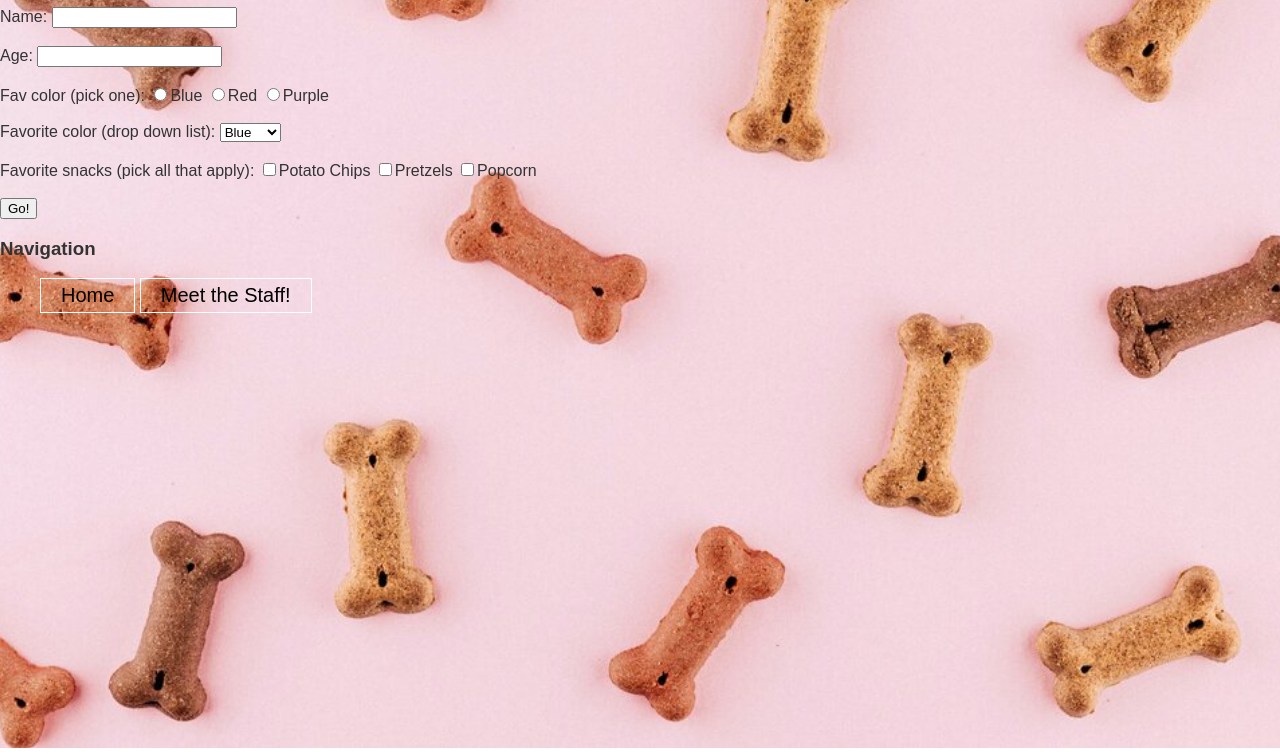
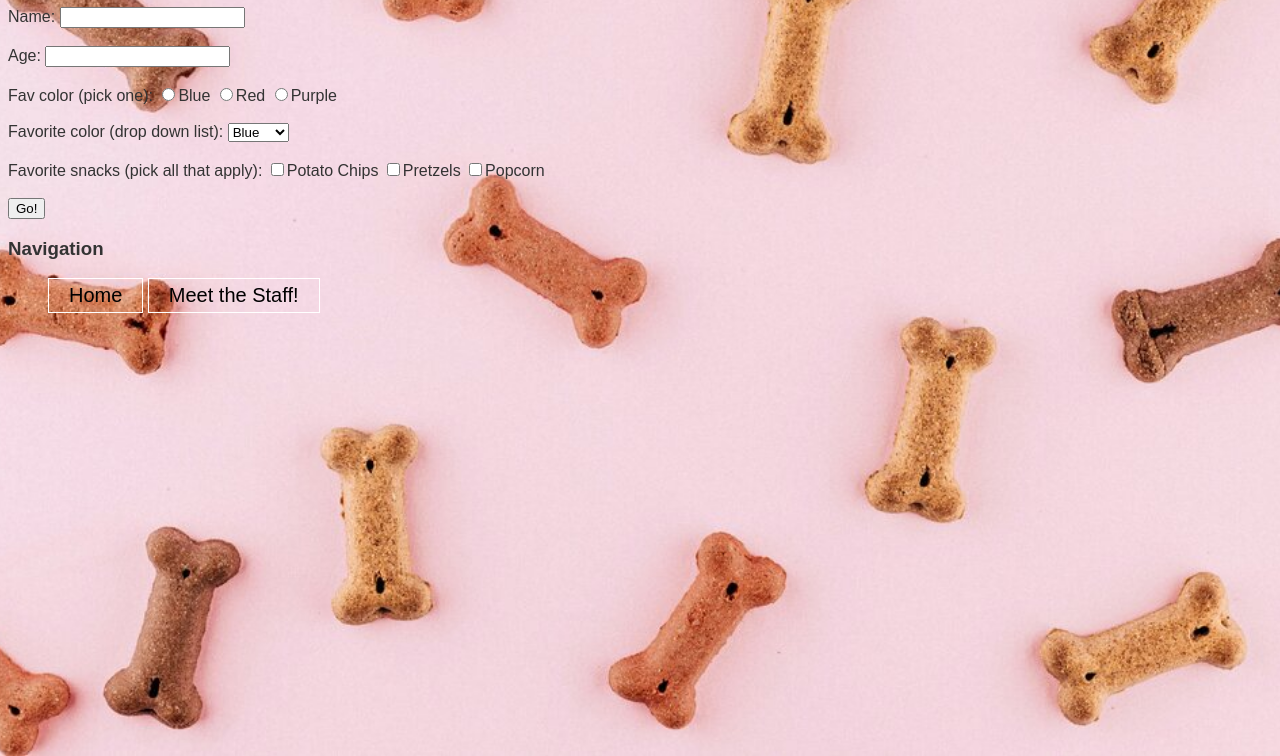
Before and after one commit to emoryhaines28/emoryhaines28.github.io, a plain HTML site: page contactPage.html in a window 1280 px wide. Shown: the part 73-829 px from the top of the page. Drawn offline with Linux system fonts and the light colour scheme.

Commit message:
update padding

```diff
--- a/contactPage.html
+++ b/contactPage.html
@@ -9,19 +9,19 @@
     background-size: cover; /* Ensures the background image covers the entire body */
     background-position: center; /* Centers the background image */
     background-repeat: no-repeat; /* Prevents the background image from repeating */
-    margin: 0; /* Remove default body margin */
-    padding: 0; /* Remove default body padding */
+    /* margin: 0; /* Remove default body margin */
+    /* padding: 0; Remove default body padding */
     height: 100vh; /* Set the body height to 100% of the viewport height */
     color: #333;
   }
 
-  form {
+  /* form {
     padding: default;
   }
 
   h3 {
     padding: default;
-  }
+  } */
 
 </style>
 <link rel="stylesheet" href="styles.css">
```
